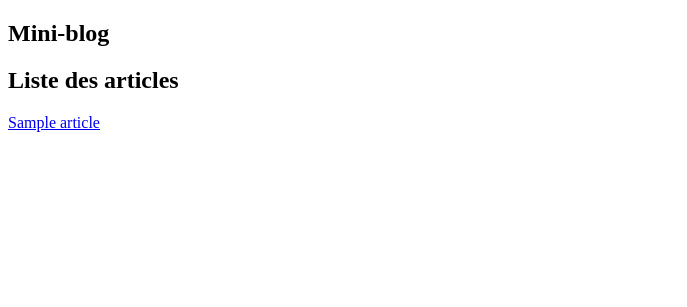
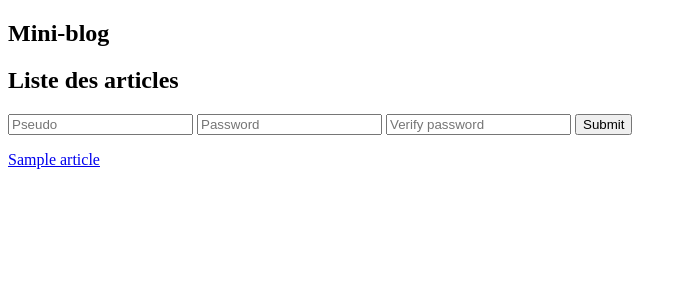
Before and after one commit to guillaumepn/Mini-Blog, a PHP site: page / in a window 1280 px wide. Shown: the top 307 px of the page, without its empty margins (0-687 px from the left). Run offline with PHP 8.4, Linux system fonts and the light colour scheme; tables that the repository leaves empty hold one stand-in row (values such as "Sample post").

Commit message:
Création de la classe authentification avec une fonction d'inscription appel de la classe dans l'index

```diff
--- /dev/null
+++ b/classAuthentification.php
@@ -0,0 +1,41 @@
+<?php
+
+class Authentification
+{
+
+  function __construct()
+  {
+  }
+
+  function inscription(){
+    if(isset($_POST['pseudo']) && $_POST['pseudo']!=""){
+      $bdd = new PDO('mysql:host=localhost;dbname=mini_blog;charset=utf8', 'root', 'root');
+      $statement = $bdd->prepare("SELECT username FROM mb_users WHERE username = :username");
+      $statement->execute(array(':username' => $_POST['pseudo'] ));
+      $alreadyUsed = $statement->fetchAll();
+      if(isset($alreadyUsed[0])){
+        echo "Ce pseudo est déjà utilisé par un de nos utilisateurs";
+      }else{
+        if($_POST['password'] == $_POST['passwordVerification']){
+          $passwordencrypted = crypt($_POST['password'],'$2a$07$ceciestnotreclehasher$');
+          $statement = $bdd->prepare("INSERT INTO `mb_users`(`username`, `password`, `admin`) VALUES (:pseudo,:password,:admin)");
+          $statement->execute(array(':pseudo' => $_POST['pseudo'] , ':password' => $passwordencrypted, ':admin' => '0'));
+          $statement->fetchAll();
+
+          echo"<h1>Compte créé</h1>";
+          return 0;
+        }
+      }
+    }
+    ?>
+
+    <form class="" action="index.php" method="post">
+      <input type="text" name="pseudo" pattern="[A-Za-z0-9]{2-15}" required="true" value="" placeholder="Pseudo">
+      <input type="password" pattern="[A-Za-z0-9]{8-*}" name="password" required="true" value="" placeholder="Password">
+      <input type="password" pattern="[A-Za-z0-9]{8-*}" name="passwordVerification" required="true" value="" placeholder="Verify password">
+      <input type="submit" name="submit" >
+    </form>
+    <?php
+
+  }
+}
--- a/index.php
+++ b/index.php
@@ -1,11 +1,16 @@
 
-<?php include "header.php"; ?>
+<?php include "header.php";
+require_once("classAuthentification.php")
+?>
 <nav>
 	<h1>Mini-blog</h1>
 </nav>
 <section>
 	<h2>Liste des articles</h2>
     <?php
+				$auth = new Authentification();
+				$auth->inscription();
+
         $req = $bdd->query('select * from mb_article order by id_article desc limit 10')->fetchAll();
         if (count($req) == 0) {
             echo "Aucun article.";
```
